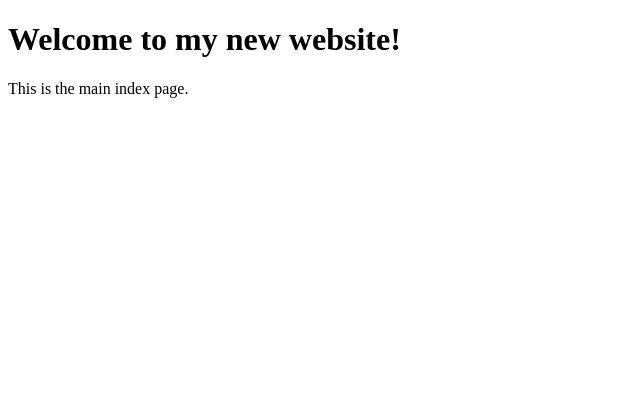
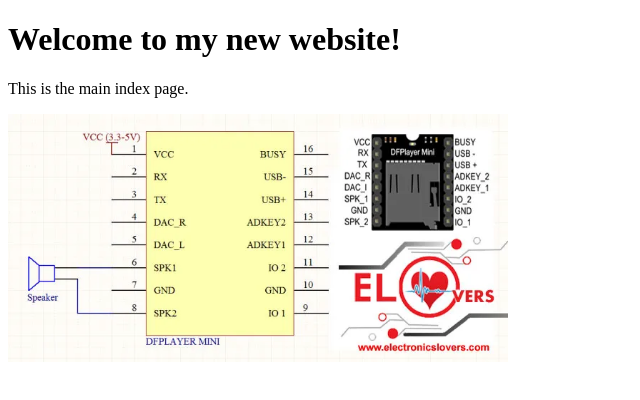
Before and after one commit to kovalick/R30Comp, a plain HTML site: page index.html in a window 1280 px wide. Shown: the whole page, without its empty margins (0-640 px from the left). Drawn offline with Linux system fonts and the light colour scheme.

Commit message:
Update index.html

```diff
--- a/index.html
+++ b/index.html
@@ -6,5 +6,6 @@
 <body>
     <h1>Welcome to my new website!</h1>
     <p>This is the main index page.</p>
+    <img src="images/Dfmini-player2.jpg" alt="DFPlayer Mini Schematic" width="500">
 </body>
 </html>
```
